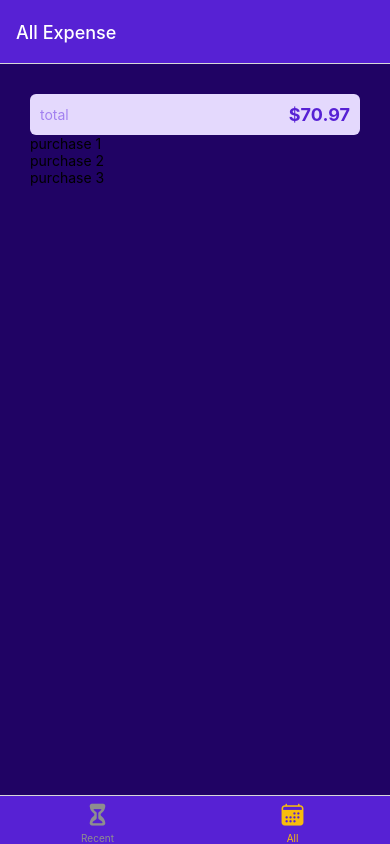
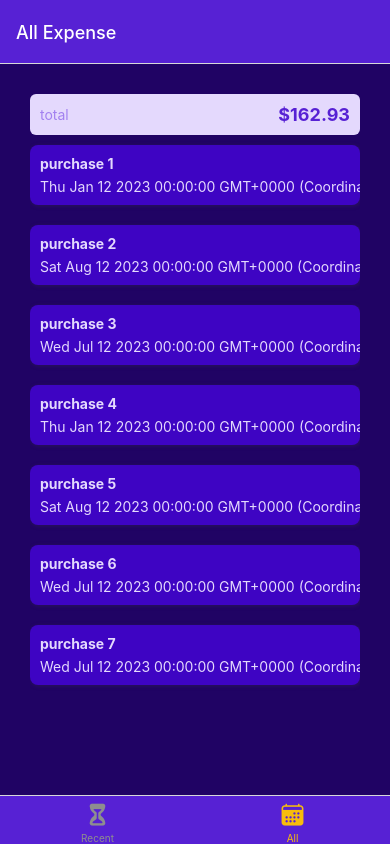
Before and after one commit to gamerfoxx/React-Native-Expense-Tracker, a React Native app: screen /AllExpenses in a window 390 px wide. Built offline with nearby package versions, Linux system fonts and the light colour scheme.

Commit message:
Add new component to format list

```diff
--- /dev/null
+++ b/components/ExpensesOutput/ExpenseItem.js
@@ -0,0 +1,58 @@
+import { StyleSheet, View, Pressable, Text } from 'react-native';
+import { GlobalStyles } from '../../constants/styles';
+
+function ExpenseItem({ description, amount, date }) {
+	return (
+		<Pressable>
+			<View style={styles.expenseItem}>
+				<View>
+					<Text style={[styles.textBase, styles.description]}>
+						{description}
+					</Text>
+					<Text style={styles.textBase}>{date.toString()}</Text>
+				</View>
+				<View style={styles.amountContainer}>
+					<Text style={styles.amount}>{amount}</Text>
+				</View>
+			</View>
+		</Pressable>
+	);
+}
+
+export default ExpenseItem;
+
+const styles = StyleSheet.create({
+	expenseItem: {
+		padding: 10,
+		marginVertical: 10,
+		backgroundColor: GlobalStyles.colors.primary5,
+		flexDirection: 'row',
+		justifyContent: 'space-between',
+		borderRadius: 8,
+		elevation: 3,
+		shadowColor: GlobalStyles.colors.gray1,
+		shadowRadius: 4,
+		shadowOffset: { width: 1, height: 1 },
+		shadowOpacity: 0.4,
+	},
+	textBase: {
+		color: GlobalStyles.colors.primary1,
+	},
+	description: {
+		fontSize: 14,
+		marginBottom: 6,
+		fontWeight: 'bold',
+	},
+	amountContainer: {
+		paddingHorizontal: 10,
+		paddingVertical: 6,
+		backgroundColor: 'white',
+		justifyContent: 'center',
+		alignItems: 'center',
+		borderRadius: 4,
+	},
+	amount: {
+		color: GlobalStyles.colors.primary4,
+		fontWeight: 'bold',
+	},
+});
--- a/components/ExpensesOutput/ExpensesList.js
+++ b/components/ExpensesOutput/ExpensesList.js
@@ -1,8 +1,9 @@
 import { StyleSheet, Text, View, FlatList } from 'react-native';
 import { GlobalStyles } from '../../constants/styles';
+import ExpenseItem from './ExpenseItem';
 
 function renderExpenseItem(itemData) {
-	return <Text>{itemData.item.description}</Text>;
+	return <ExpenseItem {...itemData.item} />;
 }
 
 function ExpensesList({ expenses }) {
--- a/components/ExpensesOutput/ExpensesOutput.js
+++ b/components/ExpensesOutput/ExpensesOutput.js
@@ -19,6 +19,30 @@ const DUMMY_EXPENSE = [
 	{
 		id: 'e3',
 		description: 'purchase 3',
+		amount: 20.99,
+		date: new Date('2023-07-12'),
+	},
+	{
+		id: 'e4',
+		description: 'purchase 4',
+		amount: 20.99,
+		date: new Date('2023-01-12'),
+	},
+	{
+		id: 'e5',
+		description: 'purchase 5',
+		amount: 28.99,
+		date: new Date('2023-08-12'),
+	},
+	{
+		id: 'e6',
+		description: 'purchase 6',
+		amount: 20.99,
+		date: new Date('2023-07-12'),
+	},
+	{
+		id: 'e7',
+		description: 'purchase 7',
 		amount: 20.99,
 		date: new Date('2023-07-12'),
 	},
```
